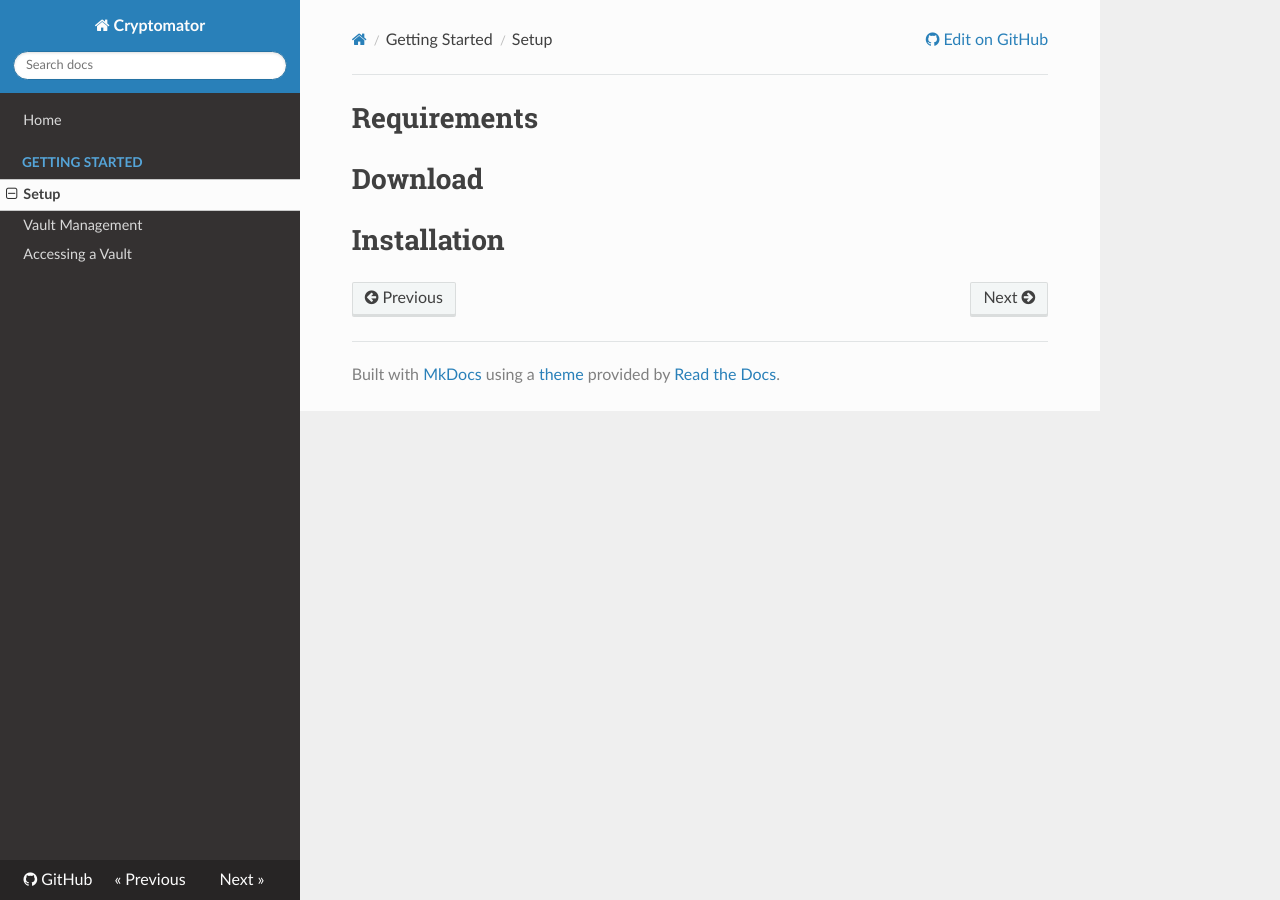
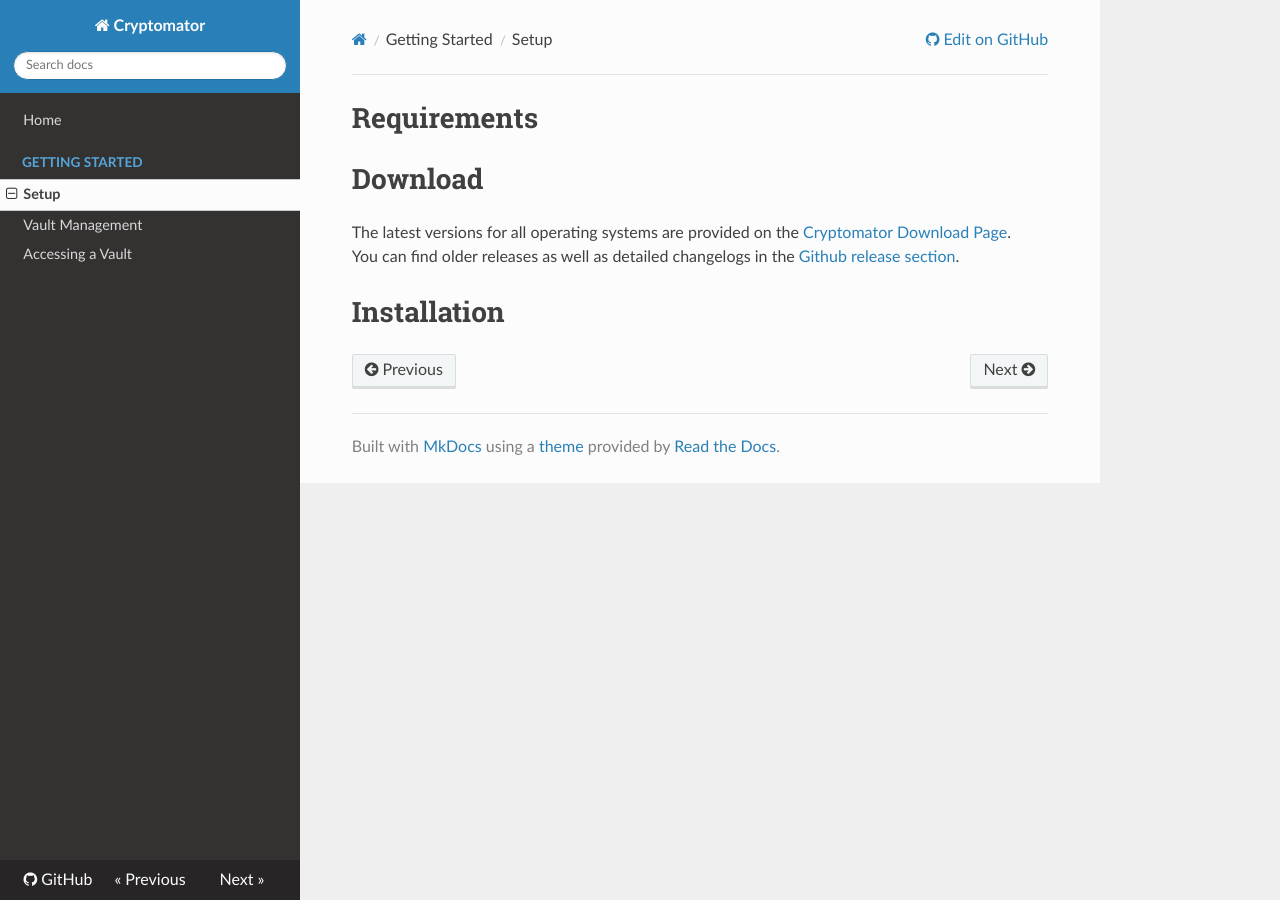
Before and after one commit to cryptomator/docs, an MkDocs documentation site: the page built from docs/setup.md, in a window 1280 px wide. Built offline with MkDocs 1.6.1, drawn with Linux system fonts in a browser that asks for light colours; nearby versions of some CDN libraries.

Commit message:
Update setup.md
insert download link (cryptomator.org) and releases link (github)

```diff
--- a/docs/setup.md
+++ b/docs/setup.md
@@ -2,4 +2,7 @@
 
 # Download
 
+The latest versions for all operating systems are provided on the [Cryptomator Download Page](https://cryptomator.org/downloads).
+You can find older releases as well as detailed changelogs in the [Github release section](https://github.com/cryptomator/cryptomator/releases).
+
 # Installation
```
